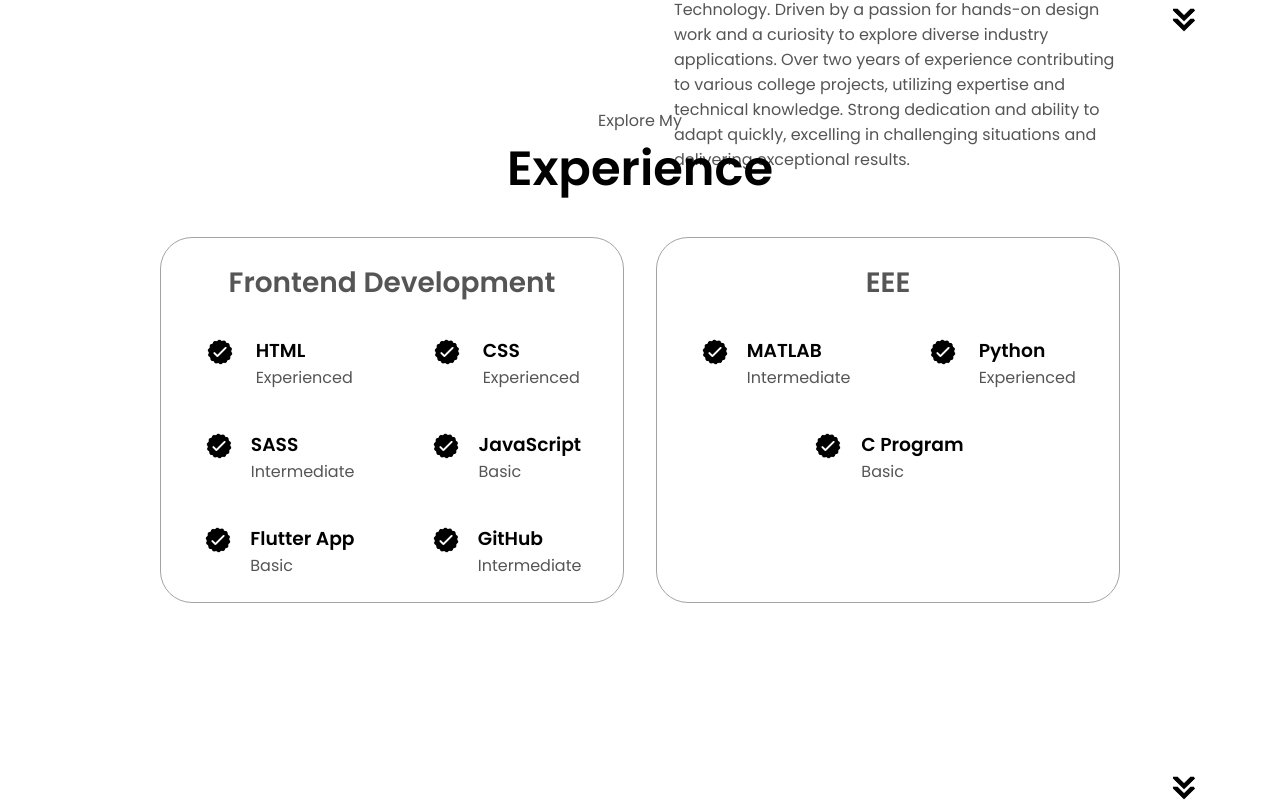
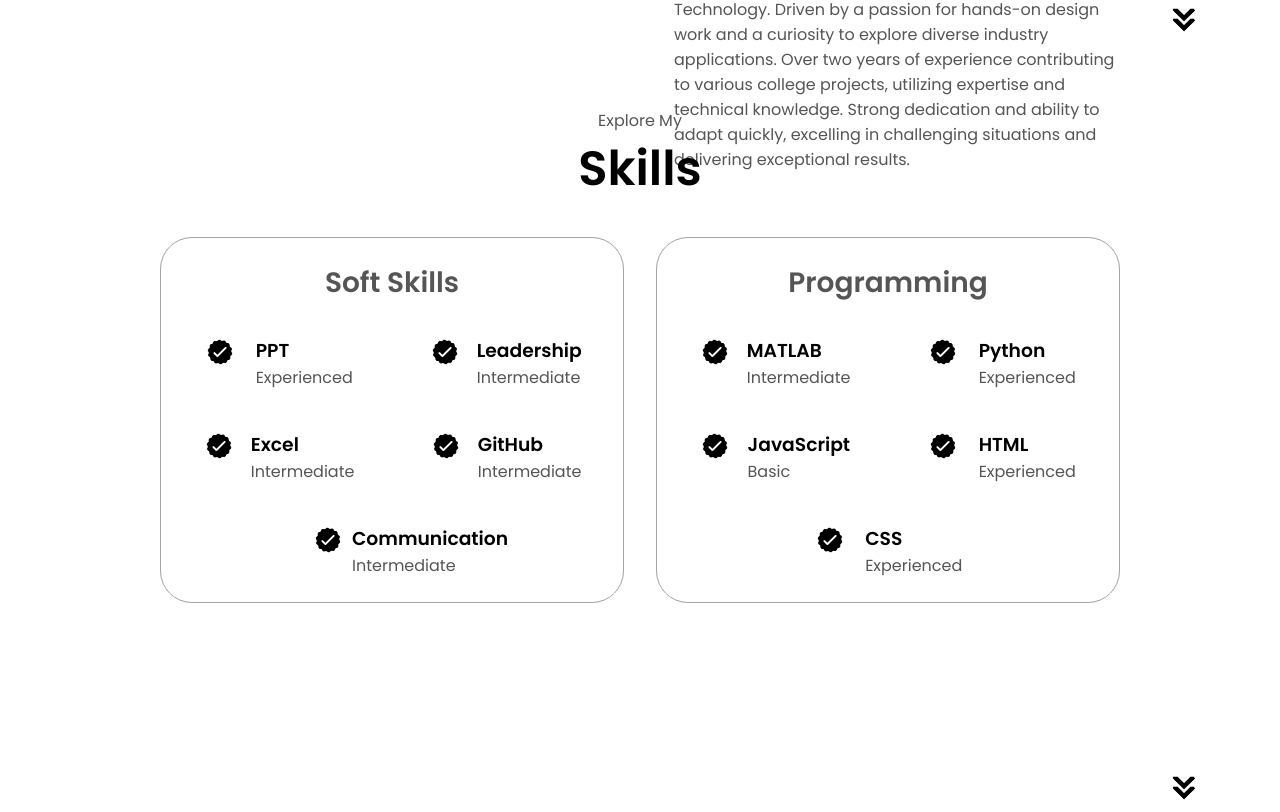
Before and after one commit to AkhilBiju-Git/Resume, a plain HTML site: page index.html in a window 1280 px wide. Shown: the part 1588-2400 px from the top of the page. Drawn offline with Linux system fonts and the light colour scheme.

Commit message:
fdsdwcascdt

```diff
--- a/index.html
+++ b/index.html
@@ -30,7 +30,7 @@
         </div>
         <div class="menu-links">
           <li><a href="#about" onclick="toggleMenu()">About</a></li>
-          <li><a href="#experience" onclick="toggleMenu()">Experience</a></li>
+          <li><a href="#experience" onclick="toggleMenu()">Skills</a></li>
           <li><a href="#projects" onclick="toggleMenu()">Projects</a></li>
           <li><a href="#contact" onclick="toggleMenu()">Contact</a></li>
         </div>
@@ -66,7 +66,7 @@
             src="./assets/github.png"
             alt="My Github profile"
             class="icon"
-            onclick="location.href='https://github.com/PapaBiju'"
+            onclick="location.href='https://github.com/AkhilBiju-Git'"
           />
         </div>
       </div>
@@ -133,12 +133,13 @@
     </section>
     <section id="experience">
       <p class="section__text__p1">Explore My</p>
-      <h1 class="title">Experience</h1>
+      <h1 class="title">Skills</h1>
       <div class="experience-details-container">
         <div class="about-containers">
           <div class="details-container">
-            <h2 class="experience-sub-title">Frontend Development</h2>
+            <h2 class="experience-sub-title">Soft Skills</h2>
             <div class="article-container">
+
               <article>
                 <img
                   src="./assets/checkmark.png"
@@ -146,7 +147,7 @@
                   class="icon"
                 />
                 <div>
-                  <h3>HTML</h3>
+                  <h3>PPT</h3>
                   <p>Experienced</p>
                 </div>
               </article>
@@ -157,18 +158,7 @@
                   class="icon"
                 />
                 <div>
-                  <h3>CSS</h3>
-                  <p>Experienced</p>
-                </div>
-              </article>
-              <article>
-                <img
-                  src="./assets/checkmark.png"
-                  alt="Experience icon"
-                  class="icon"
-                />
-                <div>
-                  <h3>SASS</h3>
+                  <h3>Leadership</h3>
                   <p>Intermediate</p>
                 </div>
               </article>
@@ -179,8 +169,8 @@
                   class="icon"
                 />
                 <div>
-                  <h3>JavaScript</h3>
-                  <p>Basic</p>
+                  <h3>Excel</h3>
+                  <p>Intermediate</p>
                 </div>
               </article>
               <article>
@@ -190,8 +180,8 @@
                   class="icon"
                 />
                 <div>
-                  <h3>Flutter App</h3>
-                  <p>Basic</p>
+                  <h3>GitHub</h3>
+                  <p>Intermediate</p>
                 </div>
               </article>
               <article>
@@ -201,14 +191,14 @@
                   class="icon"
                 />
                 <div>
-                  <h3>GitHub     </h3>
+                  <h3>Communication</h3>
                   <p>Intermediate</p>
                 </div>
               </article>
             </div>
           </div>
           <div class="details-container">
-            <h2 class="experience-sub-title">EEE</h2>
+            <h2 class="experience-sub-title">Programming</h2>
             <div class="article-container">
               <article>
                 <img
@@ -239,8 +229,30 @@
                   class="icon"
                 />
                 <div>
-                  <h3>C Program</h3>
+                  <h3>JavaScript</h3>
                   <p>Basic</p>
+                </div>
+              </article>
+              <article>
+                <img
+                  src="./assets/checkmark.png"
+                  alt="Experience icon"
+                  class="icon"
+                />
+                <div>
+                  <h3>HTML</h3>
+                  <p>Experienced</p>
+                </div>
+              </article>
+              <article>
+                <img
+                  src="./assets/checkmark.png"
+                  alt="Experience icon"
+                  class="icon"
+                />
+                <div>
+                  <h3>CSS</h3>
+                  <p>Experienced</p>
                 </div>
               </article>
             </div>
@@ -267,17 +279,17 @@
                 class="project-img"
               />
             </div>
-            <h2 class="experience-sub-title project-title">Figma Project</h2>
+            <h2 class="experience-sub-title project-title">Microsoft/Canva PPT</h2>
             <div class="btn-container">
               <button
                 class="btn btn-color-2 project-btn"
-                onclick="location.href='https://www.figma.com/design/DbgctMxCEyCCziMWhV0O3X/Gpt?node-id=0-1&t=8qfPZeDaBwaCg9UD-1'"
+                onclick="location.href='https://drive.google.com/drive/folders/1xzw0BZ4qCloLBmOlDiQCalYzc1IzkTIl?usp=sharing'"
               >
-                More UI
+                More PPT
               </button>
               <button
                 class="btn btn-color-2 project-btn"
-                onclick="location.href='https://www.figma.com/proto/kpvSruGfPO9KzQSiwuiMqB/Portfolio?page-id=0%3A1&node-id=14-435&viewport=272%2C176%2C0.07&t=xueFhFBQ5nwwGlxF-1&scaling=min-zoom&content-scaling=fixed&starting-point-node-id=14%3A435'"
+                onclick="location.href='https://www.canva.com/design/DAFwfJ4FULo/5BbVUI2pXNsrL3ukh6csrw/edit?utm_content=DAFwfJ4FULo&utm_campaign=designshare&utm_medium=link2&utm_source=sharebutton'"
               >
                 Live Demo
               </button>
@@ -361,7 +373,7 @@
         <div class="nav-links-container">
           <ul class="nav-links">
             <li><a href="#about">About</a></li>
-            <li><a href="#experience">Experience</a></li>
+            <li><a href="#experience">Skills</a></li>
             <li><a href="#projects">Projects</a></li>
             <li><a href="#contact">Contact</a></li>
           </ul>
```
Also changed, not shown: assets/project-1.png.
